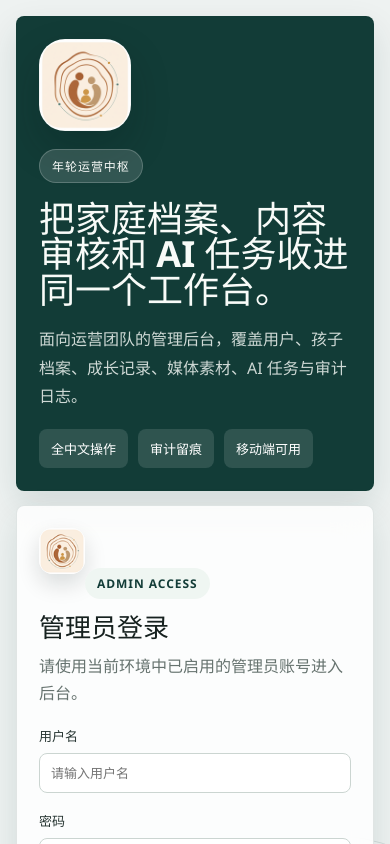
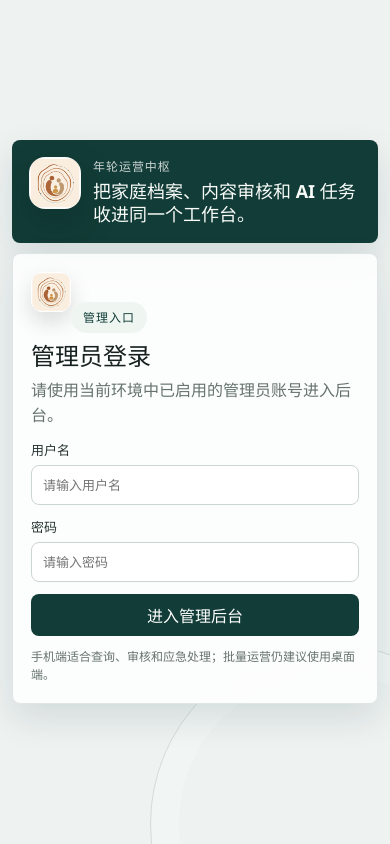
Before and after one commit to OldManDing/xiaoman-life-archive-app, a React (Vite) app in the folder apps/admin/: page /login in a window 390 px wide. Shown: the top 844 px of the page. Built offline with nearby package versions, Linux system fonts and the light colour scheme.

Commit message:
修复后台登录页移动端样式

```diff
--- a/apps/admin/src/index.css
+++ b/apps/admin/src/index.css
@@ -1518,32 +1518,78 @@ table {
 
 @media (max-width: 760px) {
   .admin-auth-layout {
-    padding: 16px !important;
-    place-items: stretch !important;
+    padding: 12px !important;
+    place-items: center stretch !important;
+    overflow-y: auto !important;
   }
 
   .admin-login-shell {
     grid-template-columns: 1fr;
-    gap: 14px;
+    align-content: center;
+    gap: 10px;
+    min-height: calc(100dvh - 24px);
   }
 
   .admin-login-hero {
     min-height: auto;
-    padding: 26px;
+    padding: 16px;
     border-radius: 8px;
+    grid-template-columns: 52px minmax(0, 1fr);
+    align-items: center;
+    align-content: center;
+    gap: 5px 12px;
   }
 
   .admin-login-hero h1 {
-    font-size: 36px;
+    grid-column: 2;
+    font-size: 18px;
+    line-height: 1.28;
+  }
+
+  .admin-login-logo {
+    grid-row: 1 / 3;
+    width: 52px;
+    height: 52px;
+    border-radius: 16px;
+  }
+
+  .admin-login-kicker {
+    grid-column: 2;
+    padding: 0;
+    border: none;
+    background: transparent;
+    color: rgba(255, 255, 255, 0.78);
+  }
+
+  .admin-login-hero p,
+  .admin-login-metrics {
+    display: none;
   }
 
   .admin-login-card {
-    padding: 22px;
+    padding: 18px;
     border-radius: 8px;
+    gap: 12px;
   }
 
   .admin-login-card h2 {
-    font-size: 26px;
+    margin: 10px 0 6px;
+    font-size: 24px;
+  }
+
+  .admin-login-card-logo {
+    width: 40px;
+    height: 40px;
+    margin-bottom: 10px;
+    border-radius: 12px;
+  }
+
+  .admin-login-card p {
+    line-height: 1.55;
+  }
+
+  .admin-login-field {
+    gap: 6px;
   }
 
   .admin-login-card button {
@@ -1882,7 +1928,7 @@ table {
   }
 
   .admin-login-hero {
-    padding: 22px;
+    padding: 16px;
   }
 
   .admin-dashboard-metrics-grid {
@@ -1905,3 +1951,17 @@ table {
     width: auto !important;
   }
 }
+
+@media (max-width: 760px) and (max-height: 620px) {
+  .admin-login-shell {
+    align-content: start;
+  }
+
+  .admin-login-card {
+    padding: 16px;
+  }
+
+  .admin-login-footnote {
+    display: none;
+  }
+}
--- a/apps/admin/src/pages/login-page.tsx
+++ b/apps/admin/src/pages/login-page.tsx
@@ -48,7 +48,7 @@ export const LoginPage = () => {
       <form className="admin-login-card" onSubmit={onSubmit}>
         <div>
           <img src="/brand/nianlun-logo-64.png" alt="" className="admin-login-card-logo" width={46} height={46} aria-hidden="true" />
-          <span className="admin-login-card-label">Admin Access</span>
+          <span className="admin-login-card-label">管理入口</span>
           <h2>管理员登录</h2>
           <p>请使用当前环境中已启用的管理员账号进入后台。</p>
         </div>
```
Also changed, not shown: 1 other file (tests, documents, lock files or other folders).
